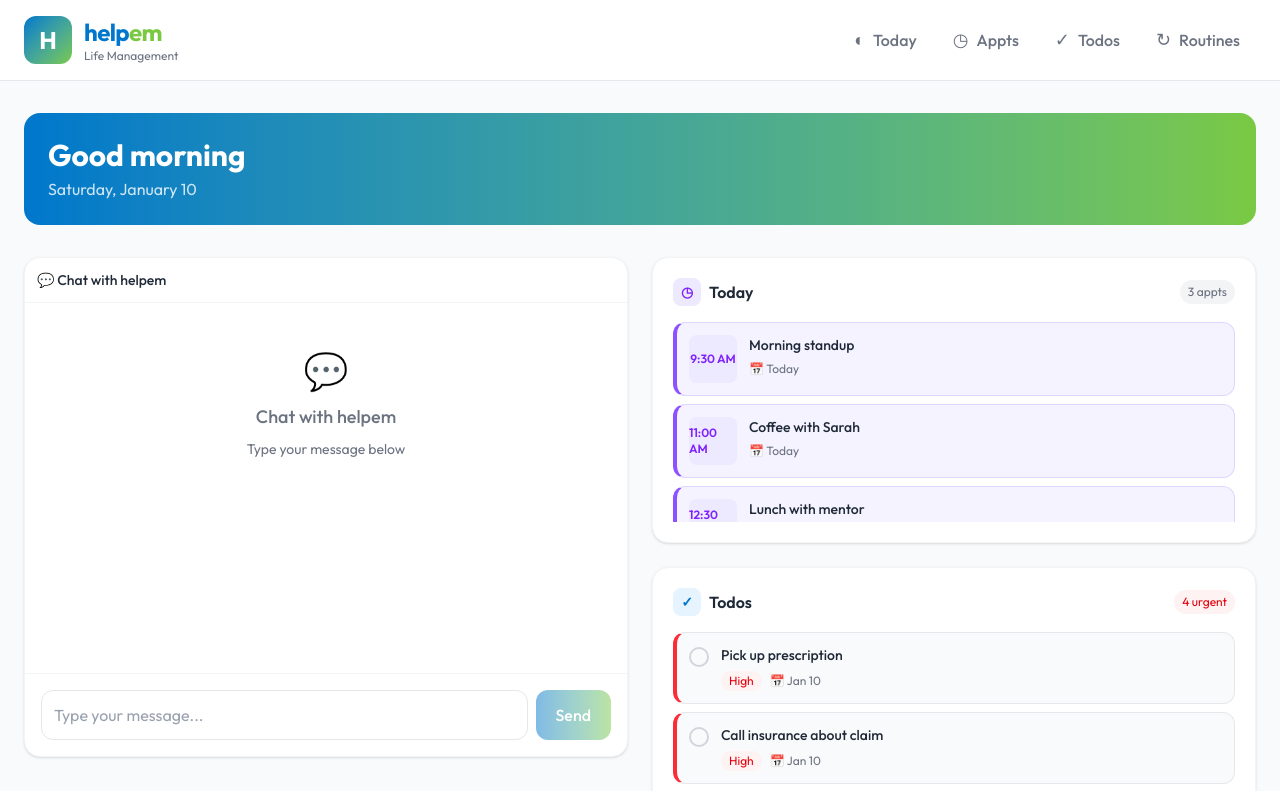
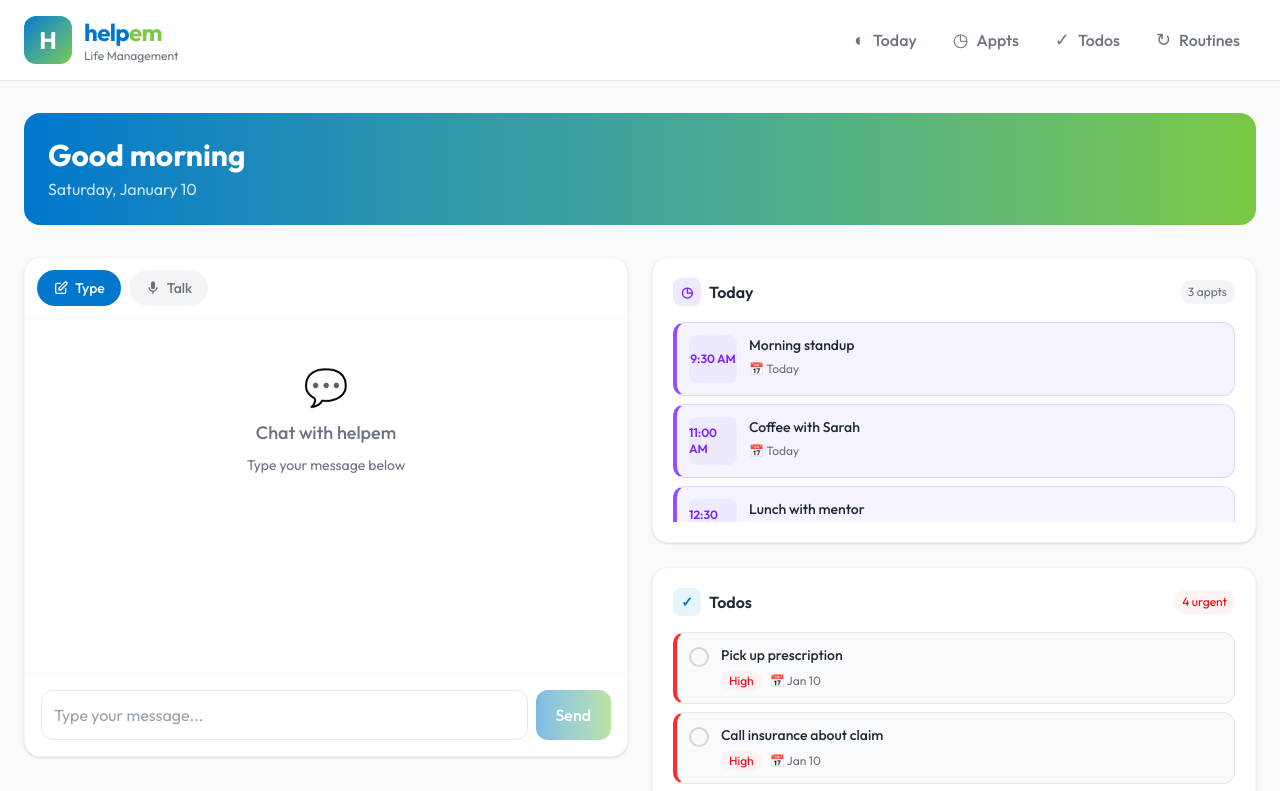
Before and after one commit to bsimkins11-personal/helpem_poc, a Next.js app: page / in a window 1280 px wide. Shown: the top 791 px of the page. Built offline with nearby package versions, Linux system fonts and the light colour scheme.

Commit message:
Add back Type/Talk toggle buttons for testing

```diff
--- a/src/components/ChatInput.tsx
+++ b/src/components/ChatInput.tsx
@@ -62,6 +62,8 @@ function saveSessionMessages(messages: Message[]): void {
   } catch {}
 }
 
+type InputMode = "type" | "talk";
+
 export default function ChatInput() {
   const [input, setInput] = useState("");
   const [messages, setMessages] = useState<Message[]>(() => loadSessionMessages());
@@ -70,6 +72,7 @@ export default function ChatInput() {
   const [selectedPriority, setSelectedPriority] = useState<Priority>("medium");
   const [voiceGender, setVoiceGender] = useState<"female" | "male">("female");
   const [isListening, setIsListening] = useState(false);
+  const [inputMode, setInputMode] = useState<InputMode>("type");
 
   const messagesEndRef = useRef<HTMLDivElement>(null);
   const messagesContainerRef = useRef<HTMLDivElement>(null);
@@ -327,21 +330,52 @@ export default function ChatInput() {
 
   return (
     <div className="bg-white rounded-xl md:rounded-2xl shadow-sm border border-gray-100 flex flex-col h-[350px] md:h-[500px]">
-      {/* Header - shows iOS badge if native, or simple title for browser */}
+      {/* Header with Type/Talk toggle */}
       <div className="flex items-center justify-between p-3 border-b border-gray-100">
         <div className="flex items-center gap-2">
-          {isNativeApp ? (
-            <>
+          {isNativeApp && (
             <span className="text-xs bg-green-500 text-white px-2 py-0.5 rounded">iOS</span>
-              <span className="text-sm font-medium text-brandText">Voice Active</span>
-            </>
-          ) : (
-            <span className="text-sm font-medium text-brandText">💬 Chat with helpem</span>
           )}
+          <button
+            onClick={() => {
+              setInputMode("type");
+              if (isListening) stopListening();
+            }}
+            className={`flex items-center gap-1.5 px-4 py-2 rounded-full text-sm font-medium transition-all ${
+              inputMode === "type"
+                ? "bg-brandBlue text-white"
+                : "bg-gray-100 text-brandTextLight hover:bg-gray-200"
+            }`}
+          >
+            <svg className="w-4 h-4" fill="none" stroke="currentColor" viewBox="0 0 24 24">
+              <path strokeLinecap="round" strokeLinejoin="round" strokeWidth={2} d="M11 5H6a2 2 0 00-2 2v11a2 2 0 002 2h11a2 2 0 002-2v-5m-1.414-9.414a2 2 0 112.828 2.828L11.828 15H9v-2.828l8.586-8.586z" />
+            </svg>
+            Type
+          </button>
+
+          <button
+            onClick={async () => {
+              setInputMode("talk");
+              if (isNativeApp && !isListening) {
+                await startListening();
+              }
+            }}
+            className={`flex items-center gap-1.5 px-4 py-2 rounded-full text-sm font-medium transition-all ${
+              inputMode === "talk"
+                ? "bg-brandGreen text-white"
+                : "bg-gray-100 text-brandTextLight hover:bg-gray-200"
+            }`}
+          >
+            <svg className="w-4 h-4" fill="currentColor" viewBox="0 0 24 24">
+              <path d="M12 14c1.66 0 3-1.34 3-3V5c0-1.66-1.34-3-3-3S9 3.34 9 5v6c0 1.66 1.34 3 3 3z"/>
+              <path d="M17 11c0 2.76-2.24 5-5 5s-5-2.24-5-5H5c0 3.53 2.61 6.43 6 6.92V21h2v-3.08c3.39-.49 6-3.39 6-6.92h-2z"/>
+            </svg>
+            Talk
+          </button>
         </div>
 
-        {/* Voice gender toggle - only in iOS native */}
-        {isNativeApp && (
+        {/* Voice gender toggle - only in Talk mode on iOS native */}
+        {isNativeApp && inputMode === "talk" && (
           <button
             onClick={() => setVoiceGender(v => v === "female" ? "male" : "female")}
             className="flex items-center gap-1 px-3 py-1.5 rounded-full text-xs font-medium bg-gray-100 text-brandTextLight hover:bg-gray-200 transition-all"
@@ -433,7 +467,8 @@ export default function ChatInput() {
         <div ref={messagesEndRef} />
       </div>
 
-      {/* Text Input Area - Always visible */}
+      {/* Text Input Area - Only in Type mode */}
+      {inputMode === "type" && (
         <div className="p-3 md:p-4 border-t border-gray-100">
           <div className="flex gap-2">
             <input
@@ -454,9 +489,25 @@ export default function ChatInput() {
             </button>
           </div>
         </div>
+      )}
 
-      {/* iOS Native: Voice control bar */}
-      {isNativeApp && (
+      {/* Browser Talk mode - show message that voice is iOS only */}
+      {inputMode === "talk" && !isNativeApp && (
+        <div className="p-4 border-t border-gray-100 text-center bg-gray-50">
+          <p className="text-sm text-brandTextLight">
+            🎙️ Voice mode is available in the iOS app only.
+          </p>
+          <button
+            onClick={() => setInputMode("type")}
+            className="mt-2 px-4 py-2 text-sm bg-brandBlue text-white rounded-lg"
+          >
+            Switch to Type
+          </button>
+        </div>
+      )}
+
+      {/* Voice control bar - Only in Talk mode on iOS native */}
+      {inputMode === "talk" && isNativeApp && (
         <div
           onClick={() => {
             if (loading) return;
```
Lines whose indentation alone changed are shown as unchanged.
